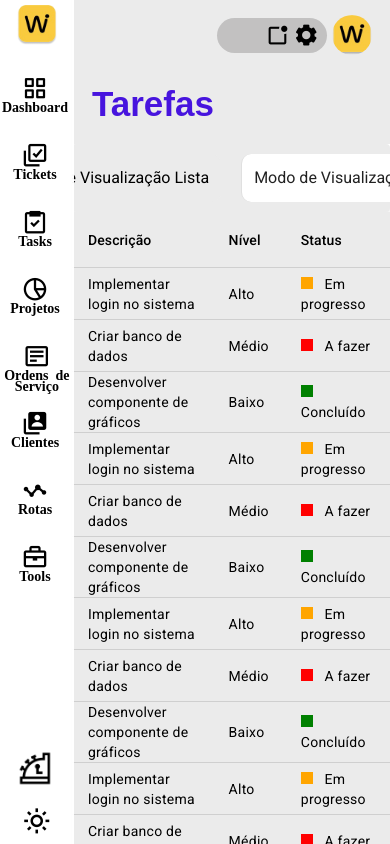
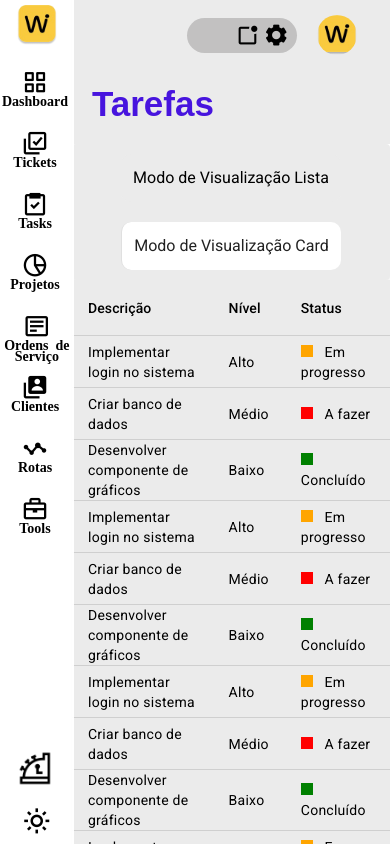
Before and after one commit to matheussantosguedes00/WixNet, an Angular app in the folder MenuInicial/Projeto1/: page /app-tasks in a window 390 px wide. Built offline with nearby package versions, Linux system fonts and the light colour scheme.

Commit message:
25/07/2023

```diff
--- a/MenuInicial/Projeto1/src/app/components/pages/tasks/tasks.component.css
+++ b/MenuInicial/Projeto1/src/app/components/pages/tasks/tasks.component.css
@@ -129,3 +129,13 @@ h1 {
     background-color: #b3ffb3; /* Define a cor de fundo para o status "Concluído" no cartão */
 
   }
+  @media screen and (max-width: 550px) {
+    .botao-toggle-group {
+      display: flex;
+      flex-direction: column; /* Exibe os botões em uma coluna */
+      justify-content: center;
+      align-items: center;
+      border: none;
+      background-color: var(--body); /* Defina a cor de fundo do grupo de botões */
+    }
+  }
--- a/MenuInicial/Projeto1/src/app/components/template/header/header.component.css
+++ b/MenuInicial/Projeto1/src/app/components/template/header/header.component.css
@@ -83,25 +83,29 @@
   width: 40px;
   height: 40px;
   border-radius: 50%;
+  margin: 15px;
 }
+
 .mat-menu-content {
-  padding: 30px;
+  padding: 10px;
+
 }
 
 .mat-menu-item {
   display: flex;
   align-items: center;
-  padding: 20px;
+  padding: 10px;
+
 }
 
-.mat-menu-item i {
-  margin-right: 15px;
-}
 
 .icon-perfil {
   display: flex;
   align-items: center;
-  margin: 20px;
+
+}
+.icon-perfil, i{
+  margin-right: 10px;
 }
 
 @media (max-width: 600px) {
--- a/MenuInicial/Projeto1/src/app/components/template/header/header.component.html
+++ b/MenuInicial/Projeto1/src/app/components/template/header/header.component.html
@@ -27,7 +27,7 @@
       mat-icon-button
       [matMenuTriggerFor]="menu"
     />
-    <mat-menu #menu="matMenu">
+    <mat-menu  #menu="matMenu">
       <button mat-menu-item class="icon-perfil">
         <i class="bx bx-user"></i>
         <span>Perfil</span>
--- a/MenuInicial/Projeto1/src/app/components/template/nav/nav.component.css
+++ b/MenuInicial/Projeto1/src/app/components/template/nav/nav.component.css
@@ -171,3 +171,11 @@ h5 {
   width: 100%;
   padding: 2px;
 }
+@media screen and (max-width: 1300px){
+  .sidebar .nav-links li {
+    position: relative;
+    margin-top: 1px;
+    list-style: none;
+    transition: all 0.4s ease;
+  }
+}
```
